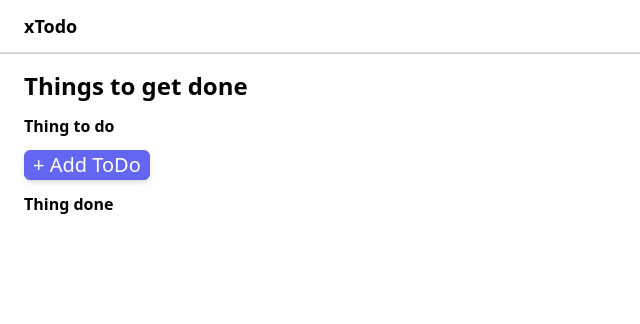
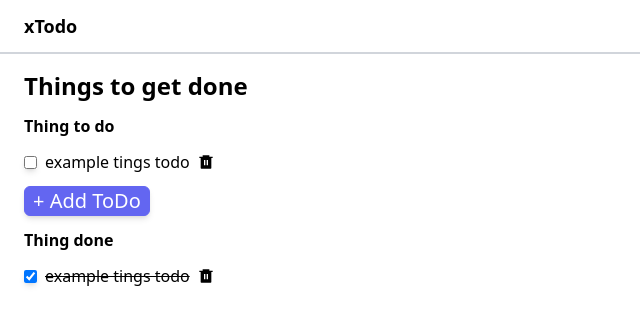
Before and after one commit to PaneruVipin/todo, a React (Vite) app: page / in a window 1280 px wide. Shown: the top 324 px of the page, without its empty margins (0-640 px from the left). Built offline with nearby package versions, Linux system fonts and the light colour scheme.

Commit message:
fix if storage:null [] to {}

```diff
--- a/src/TSFiles/Actions.ts
+++ b/src/TSFiles/Actions.ts
@@ -2,7 +2,7 @@ export const TODO_ADDED ='TODO_ADDED'
 export const TODO_STATUS_CHANGE ='TODO_STATUS_CHANGE'
 export const TODO_DELETED ='TODO_DELETED'
 
-let nextId=0
+let nextId=3
 
 export const todoStatusChangeActionCreator=(id:number, done:boolean)=>{
     return { type:TODO_STATUS_CHANGE, payload:{id, done}}
--- a/src/TSFiles/Store.ts
+++ b/src/TSFiles/Store.ts
@@ -11,10 +11,10 @@ export type State={
 }
 const useTodo = useStoreData('todos')
 const initialState:State= useTodo || {
-  todos: [
-    //{title:'example things todo', id:'example things todo', done:false},
-    //{title:'example things done', id:'example things done', done:true}
-  ]
+  todos: {
+   1: {title:'example tings todo', id:1 , done:false},
+   2: {title:'example tings todo', id:2 , done:true}
+  }
 }
 const storeTodo=(data:State)=>{
   return storeData('todos', data)
```
